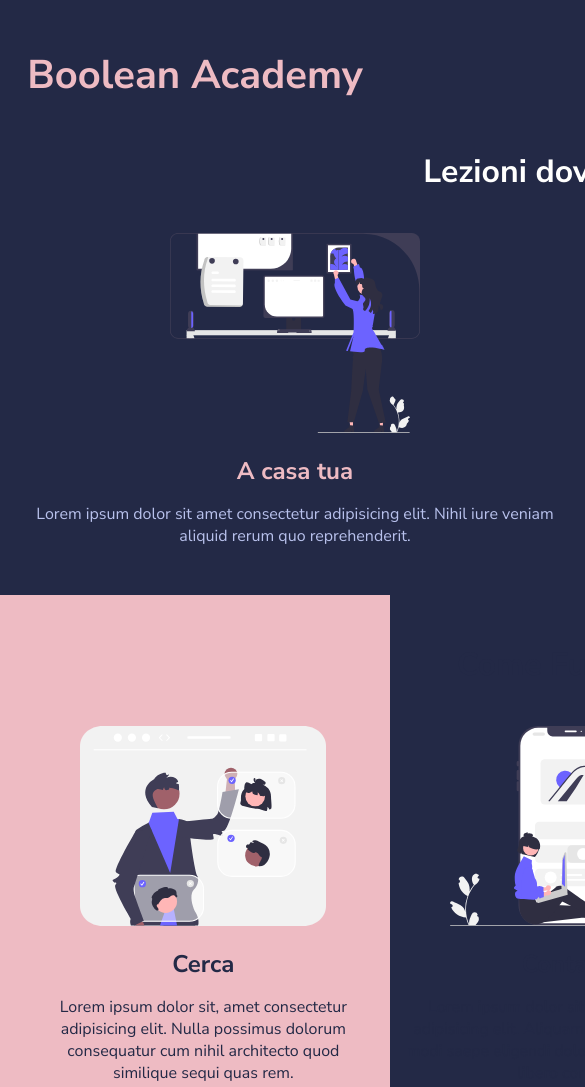
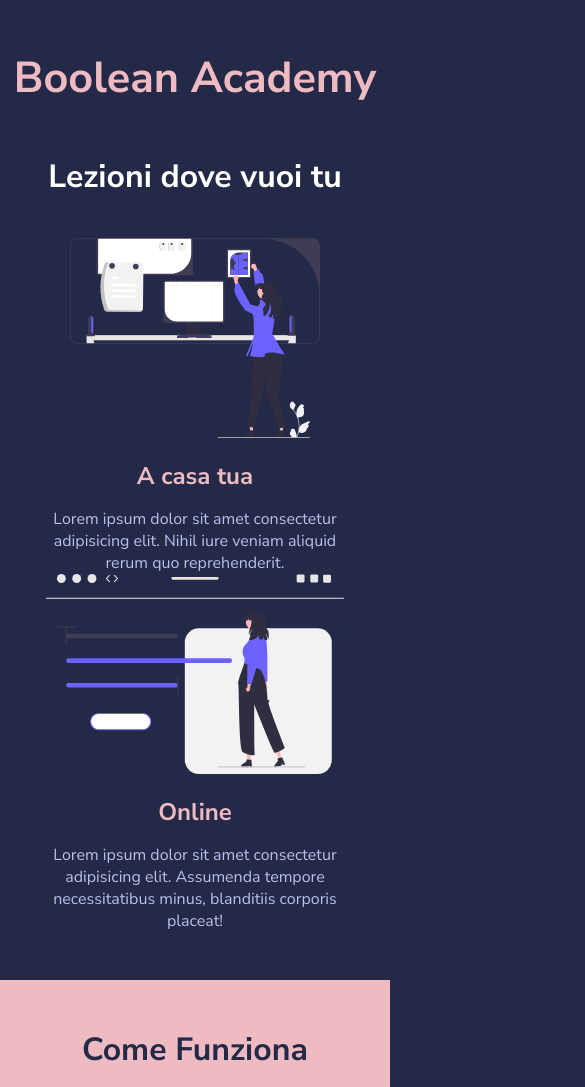
Before and after one commit to samuelecozzubbo/html-css-resp-wannabe, a plain HTML site: page index.html in a window 390 px wide. Shown: the top 1087 px of the page, 585 px wide, since content can reach past the window. Drawn offline with Linux system fonts and the light colour scheme.

Commit message:
Mobile lession section completed

```diff
--- a/css/style.css
+++ b/css/style.css
@@ -127,3 +127,36 @@
 /************************************************
     SOLUZIONE RESPONSIVE
  ************************************************/
+/* Tablet */
+@media  screen and (max-width:780px) {
+    .container{
+        max-width: 100%;
+    }
+
+}
+
+/* mobile */
+@media  screen and (max-width:480px) {
+    .container{
+        max-width: 100%;
+    }
+
+    .row {
+        flex-direction: column;
+        align-items: center;
+    }
+
+    .col {
+        padding-left: 0;
+        padding-right: 0;
+    }
+
+    .lessons .col {
+        width: 90%;
+    }
+
+    h1 {
+        font-size: 2.7rem;
+    }
+
+}
```
